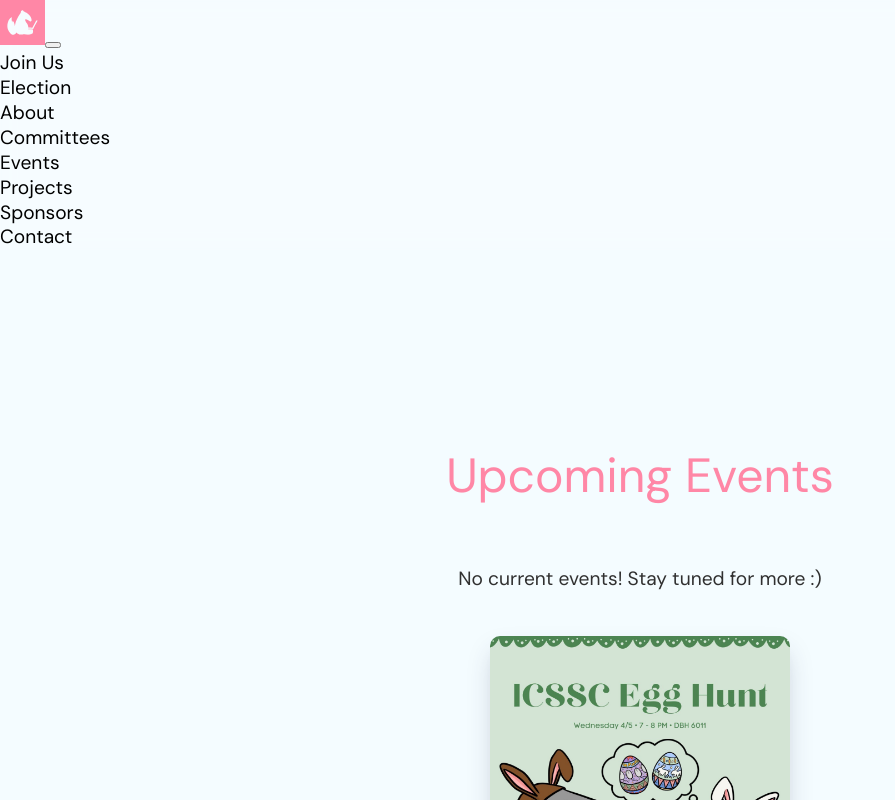
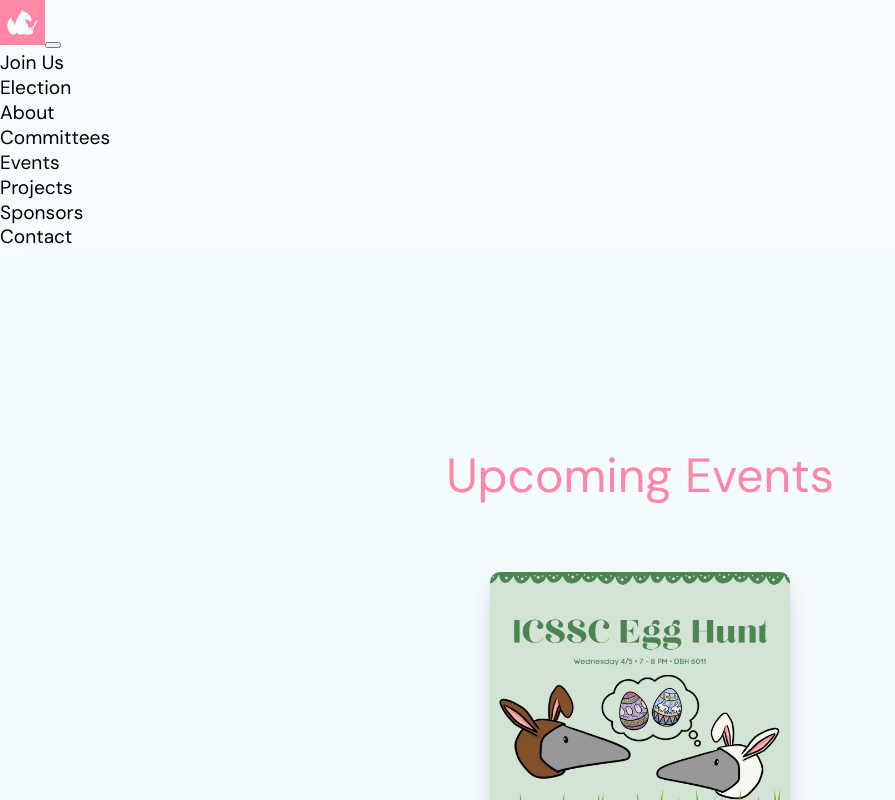
Before and after one commit to icssc/icssc-website, a Next.js app: page /events in a window 1280 px wide. Shown: the top 800 px of the page, without its empty margins (0-895 px from the left). Built offline with nearby package versions, Linux system fonts and the light colour scheme.

Commit message:
Current Event Adjustments

```diff
--- a/pages/events.js
+++ b/pages/events.js
@@ -66,7 +66,7 @@ export default function Events() {
       {/* Event Title Section */}
       <div className="sectionAlt">
       <h2>Upcoming Events</h2>
-      {<p>No current events! Stay tuned for more :)</p>}
+      {/* {<p>No current events! Stay tuned for more :)</p>} */}
       {/* Uncomment This To Display Current Events */}
       <Row style={{justifyContent:"center"}}>
         <div className={`${styles.sectionEvents} `}>
```
